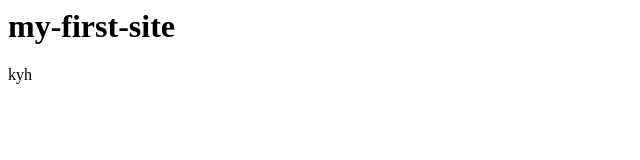
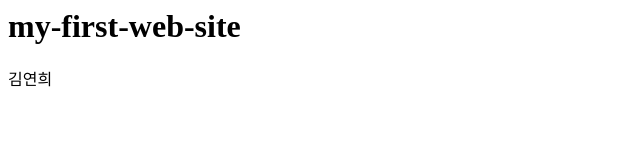
Before and after one commit to Heeeeeeeeeeeeeeeeeee/my-first-web-site, a plain HTML site: page index.html in a window 1280 px wide. Shown: the whole page, without its empty margins (0-640 px from the left). Drawn offline with Linux system fonts and the light colour scheme.

Commit message:
Update index.html

```diff
--- a/index.html
+++ b/index.html
@@ -3,7 +3,7 @@
     <title>my-first-web-site</title>
   </head>
   <body>
-    <h1>my-first-site</h1>
-    kyh
+    <h1>my-first-web-site</h1>
+    김연희
   </body>
 </html>
```
